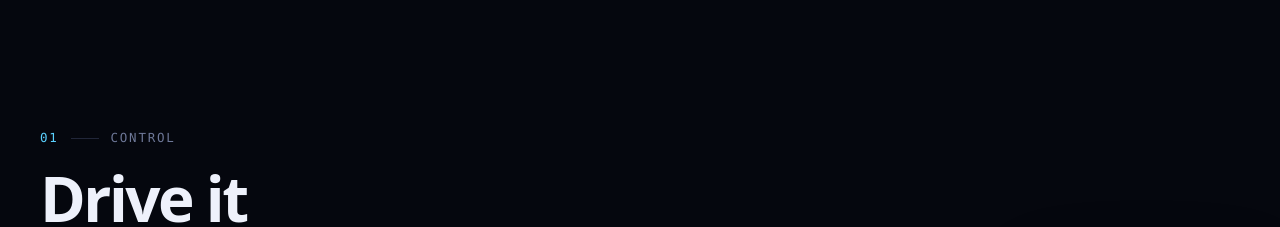
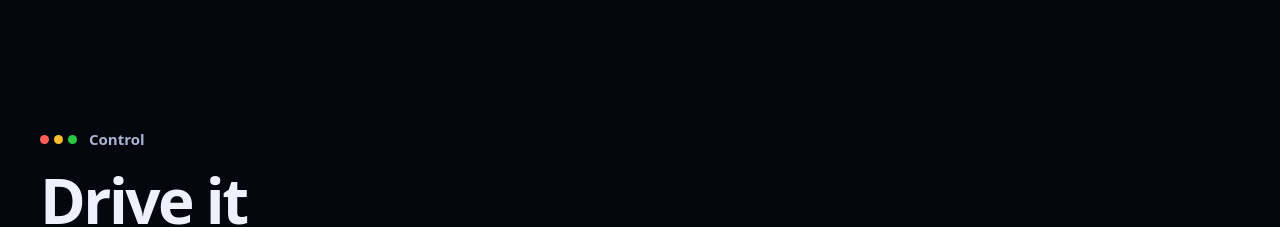
Before and after one commit to sreevarshan-xenoz/pocketdesk-landing-page, a React (Vite) app: page / in a window 1280 px wide. Shown: the part 1980-2207 px from the top of the page. Built offline with nearby package versions, Linux system fonts and the light colour scheme; no server answers; a web font is replaced by a local one.

Commit message:
style: section headings open on the window's three dots
The numbered monospace eyebrows (01 — CONTROL) were a template's habit.
Each section now opens on the brand window's red, yellow and green dots
and its name in plain type; the hero's release pill drops its capitals.

```diff
--- a/src/components/SectionHead.module.css
+++ b/src/components/SectionHead.module.css
@@ -17,24 +17,33 @@
   justify-content: center;
 }
 
+/* The brand window's three dots, then the section's name. */
 .eyebrow {
   display: flex;
   align-items: center;
   gap: 12px;
-  font: 500 12.5px/1 var(--font-mono);
-  letter-spacing: 0.14em;
-  text-transform: uppercase;
-  color: var(--ink-3);
+  font: 600 15px/1 var(--font-sans);
+  color: var(--ink-2);
 }
 
-.index {
-  color: var(--sky);
+.dots {
+  display: flex;
+  gap: 5px;
 }
 
-.rule {
-  width: 28px;
-  height: 1px;
-  background: var(--line-2);
+.dots i {
+  width: 9px;
+  height: 9px;
+  border-radius: 50%;
+  background: var(--dot-red);
+}
+
+.dots i:nth-child(2) {
+  background: var(--dot-yellow);
+}
+
+.dots i:nth-child(3) {
+  background: var(--dot-green);
 }
 
 .title {
--- a/src/components/SectionHead.tsx
+++ b/src/components/SectionHead.tsx
@@ -4,8 +4,6 @@ import { gsap, motionOn, useGSAP } from '../lib/gsap'
 import s from './SectionHead.module.css'
 
 interface SectionHeadProps {
-  /** "01", "02"…: the section's place in the story. */
-  index?: string
   label: string
   id: string
   title: ReactNode
@@ -17,7 +15,7 @@ interface SectionHeadProps {
 }
 
 /** A section's eyebrow, title and lede, rising in as they come into view. */
-export function SectionHead({ index, label, id, title, lede, align = 'left', size = 'lg', className }: SectionHeadProps) {
+export function SectionHead({ label, id, title, lede, align = 'left', size = 'lg', className }: SectionHeadProps) {
   const root = useRef<HTMLDivElement>(null)
   useGSAP(
     () => {
@@ -36,8 +34,11 @@ export function SectionHead({ index, label, id, title, lede, align = 'left', siz
   return (
     <div ref={root} className={cx(s.head, align === 'center' && s.center, size === 'md' && s.md, className)}>
       <p className={s.eyebrow}>
-        {index && <span className={s.index}>{index}</span>}
-        <span className={s.rule} aria-hidden="true" />
+        <span className={s.dots} aria-hidden="true">
+          <i />
+          <i />
+          <i />
+        </span>
         {label}
       </p>
       <h2 id={id} className={s.title}>
--- a/src/sections/Anywhere.tsx
+++ b/src/sections/Anywhere.tsx
@@ -98,7 +98,6 @@ export function Anywhere() {
       <div className={s.stage}>
         <div className="container">
           <SectionHead
-            index="03"
             label="Anywhere"
             id="anywhere-title"
             size="md"
--- a/src/sections/BothWays.tsx
+++ b/src/sections/BothWays.tsx
@@ -137,7 +137,6 @@ export function BothWays() {
       <div className={s.stage}>
         <div className={cx('container', s.head)}>
           <SectionHead
-            index="02"
             label="Both ways"
             id="both-title"
             size="md"
--- a/src/sections/Control.tsx
+++ b/src/sections/Control.tsx
@@ -27,7 +27,6 @@ export function Control() {
       <div className={cx('container', s.grid)}>
         <div className={s.text}>
           <SectionHead
-            index="01"
             label="Control"
             id="control-title"
             size="md"
--- a/src/sections/Hero.module.css
+++ b/src/sections/Hero.module.css
@@ -29,9 +29,7 @@
   border-radius: 999px;
   background: rgb(255 255 255 / 0.03);
   box-shadow: inset 0 0 0 1px var(--line);
-  font: 500 12px/1 var(--font-mono);
-  letter-spacing: 0.08em;
-  text-transform: uppercase;
+  font: 500 14px/1 var(--font-sans);
   color: var(--ink-2);
   text-decoration: none;
   transition:
--- a/src/sections/OpenSource.tsx
+++ b/src/sections/OpenSource.tsx
@@ -45,7 +45,6 @@ export function OpenSource() {
       <div className="container">
         <div className={s.top}>
           <SectionHead
-            index="06"
             label="Open source"
             id="open-title"
             size="md"
--- a/src/sections/Private.tsx
+++ b/src/sections/Private.tsx
@@ -83,7 +83,6 @@ export function Private() {
     <section ref={root} id="private" className={s.section} aria-labelledby="private-title">
       <div className="container">
         <SectionHead
-          index="04"
           label="Yours alone"
           id="private-title"
           align="center"
--- a/src/sections/Scripts.tsx
+++ b/src/sections/Scripts.tsx
@@ -116,7 +116,6 @@ export function Scripts() {
       <div className={cx('container', s.grid)}>
         <div className={s.text}>
           <SectionHead
-            index="05"
             label="For your terminal"
             id="scripts-title"
             size="md"
```
